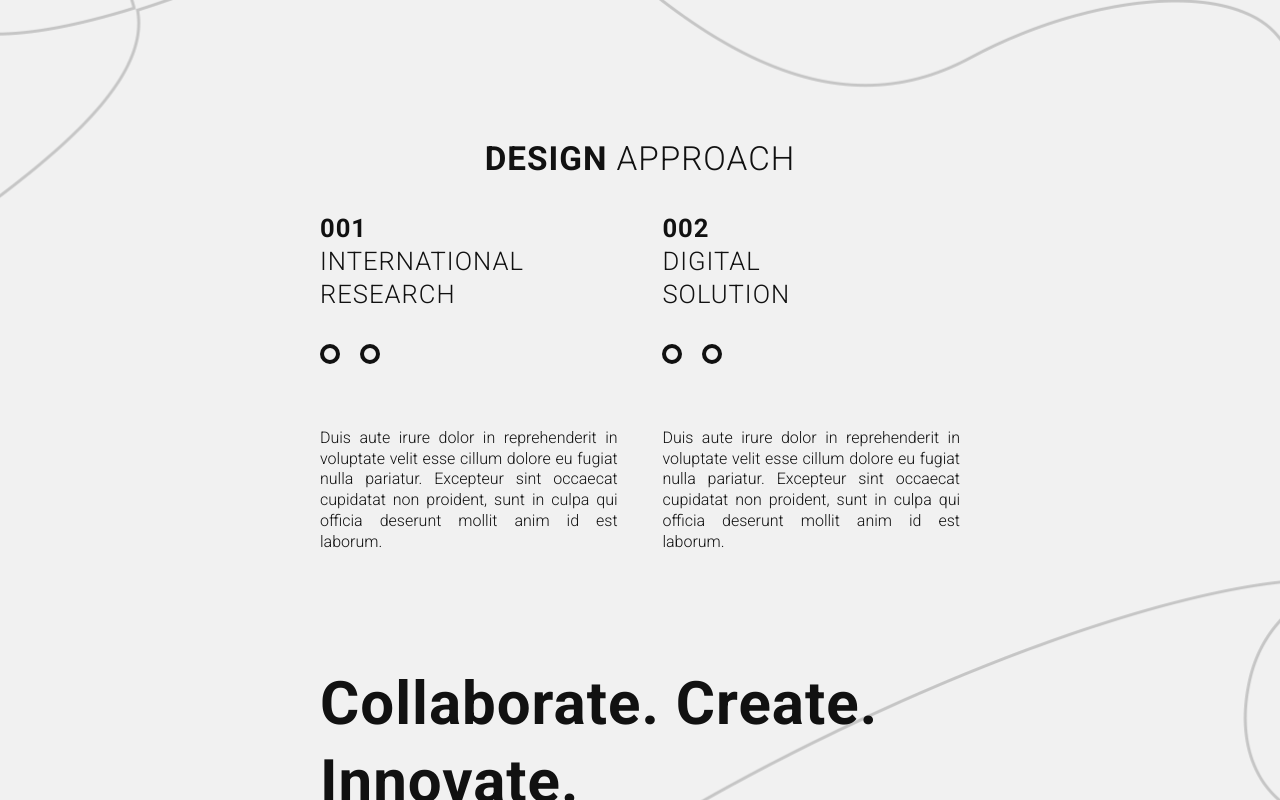
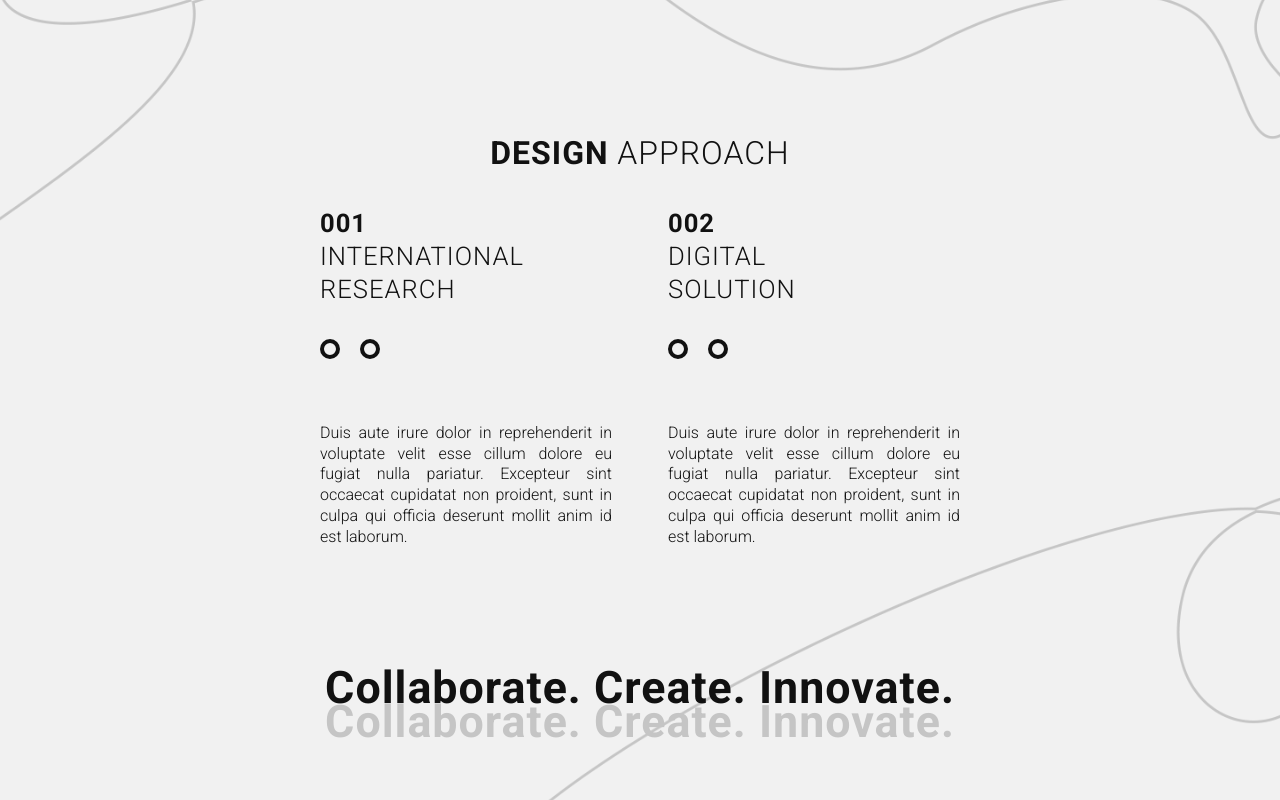
Before and after one commit to edenacyg/MadHatter, a React (Create React App) app: page / in a window 1280 px wide. Shown: the part 1580-2380 px from the top of the page. Built offline with nearby package versions, Linux system fonts and the light colour scheme.

Commit message:
responsive05

```diff
--- a/src/Partials/project.jsx
+++ b/src/Partials/project.jsx
@@ -5,10 +5,12 @@ function project() {
     return (
         <div className='item'>
             <img src="./images/hero-image.jpg" alt="" />
-            <h2>Project - 001</h2>
-            <div className='icons'>
-                <Circle />
-                <Circle />
+            <div className="project-title">
+                <h2>Project - 001</h2>
+                <div className='icons'>
+                    <Circle />
+                    <Circle />
+                </div>
             </div>
             <p>Duis aute irure dolor in reprehenderit in voluptate velit esse cillum dolore eu fugiat nulla pariatur. Excepteur sint occaecat cupidatat non proident, sunt in culpa qui officia deserunt mollit anim id est laborum.</p>
         </div>
--- a/src/Styles/App.css
+++ b/src/Styles/App.css
@@ -20,7 +20,7 @@
 }
 
 .App h2 {
-  font-size: clamp(1.1rem, 2.6vw, 6rem);
+  font-size: clamp(1.1rem, 2.5vw, 6rem);
   font-weight: 300;
 }
 
@@ -30,12 +30,13 @@
 }
 
 .App h4 {
-  font-size: 60px;
+  font-size: clamp(1.8rem, 3.5vw, 10rem);
   text-transform: initial;
 }
 
 .App h6 {
   font-size: 20px;
+  text-transform: uppercase;
 }
 
 .App .styled {
@@ -251,7 +252,7 @@ header nav {
 }
 
 .page-body .approach-con .approach-subcon {
-  width: 50%;
+  width: clamp(20rem, 60vw, 65rem);
   display: flex;
   flex-direction: column;
   align-items: center;
@@ -266,13 +267,14 @@ header nav {
 .page-body .approach-con .contents {
   display: flex;
   flex-wrap: wrap;
-  gap: 2.8rem;
+  gap: 3.5rem;
   margin-bottom: 5rem;
+  width: clamp(20rem, 65vw, 40rem);
 }
 
 .page-body .approach-con .contents .intentional-content,
 .page-body .approach-con .contents .digital-content {
-  flex: 1 1 calc(230px - 10px);
+  flex: 1 1 calc(190px - 10px);
   display: flex;
   flex-direction: column;
   gap: 2rem;
@@ -291,7 +293,7 @@ header nav {
   justify-content: center;
   align-items: center;
   flex-direction: column;
-  gap: 100px;
+  gap: 12rem;
   padding: 10rem 0;
 }
 
@@ -317,7 +319,7 @@ header nav {
   display: flex;
   flex-direction: column;
   text-align: center;
-  gap: 5vw;
+  gap: 5rem;
 }
 
 .page-body .project-con .project-subcon .item-con {
@@ -327,10 +329,15 @@ header nav {
   flex-wrap: wrap;
 }
 
+.page-body .project-con .project-subcon .item-con > :nth-child(even) {
+  margin-top: 5rem;
+  margin-bottom: -5rem;
+}
+
 .page-body .project-con .project-subcon .item-con .item {
   display: flex;
   flex-direction: column;
-  gap: 20px;
+  gap: 2rem;
   flex: 1 1 calc(288px - 10px);
 }
 
@@ -338,6 +345,16 @@ header nav {
   width: 100%;
   max-width: 100%;
   height: auto;
+}
+
+.page-body .project-con .project-subcon .item-con .item .project-title {
+  display: flex;
+  gap: 2rem;
+  align-items: center;
+}
+
+.page-body .project-con .project-subcon .item-con .item .project-title .icons {
+  justify-content: flex-end;
 }
 
 .page-body .project-con .testimonial-subcon {
@@ -491,11 +508,22 @@ footer p {
   .category {
     flex: 1 1 calc(90% / 2) !important;
   }
-  .item {
+  .item-con .item {
     flex: 1 1 235px;
   }
   .about-text {
     flex-direction: column;
+  }
+  .project-con {
+    gap: 5rem !important;
+  }
+  .project-con .project-subcon .item-con > :nth-child(even) {
+    margin-top: 0rem !important;
+    margin-bottom: 0rem !important;
+  }
+  .project-con .project-subcon .item-con .item {
+    margin: 0;
+    margin-bottom: 4rem !important;
   }
 }
 
@@ -509,6 +537,12 @@ footer p {
   }
   .hero-subcon .hero-text-con {
     width: 100% !important;
+  }
+  .approach-con .contents p {
+    margin-top: 0rem !important;
+  }
+  .approach-con h4 {
+    font-size: 1.3rem;
   }
   .item-con .item {
     flex: 1 1 100px;
--- a/src/Styles/App.scss
+++ b/src/Styles/App.scss
@@ -16,7 +16,7 @@
 	}
 
 	h2 {
-		font-size: clamp(1.1rem, 2.6vw, 6rem);
+		font-size: clamp(1.1rem, 2.5vw, 6rem);
 		font-weight: 300;
 	}
 
@@ -26,12 +26,13 @@
 	}
 
 	h4 {
-		font-size: $xl-font;
+		font-size: clamp(1.8rem, 3.5vw, 10rem);
 		text-transform: initial;
 	}
 
 	h6 {
 		font-size: 20px;
+		text-transform: uppercase;
 	}
 
 	.styled {
@@ -186,7 +187,7 @@ header {
 		padding: 10rem 0;
 
 		.approach-subcon {
-			width: 50%;
+			width: clamp(20rem, 60vw, 65rem);
 			display: flex;
 			flex-direction: column;
 			align-items: center;
@@ -201,12 +202,13 @@ header {
 		.contents {
 			display: flex;
 			flex-wrap: wrap;
-			gap: 2.8rem;
+			gap: 3.5rem;
 			margin-bottom: 5rem;
+			width: clamp(20rem, 65vw, 40rem);
 
 			.intentional-content,
 			.digital-content {
-				flex: 1 1 calc(230px - 10px);
+				flex: 1 1 calc(190px - 10px);
 				display: flex;
 				flex-direction: column;
 				gap: 2rem;
@@ -225,7 +227,7 @@ header {
 		justify-content: center;
 		align-items: center;
 		flex-direction: column;
-		gap: 100px;
+		gap: 12rem;
 		padding: 10rem 0;
 
 		.project-subcon {
@@ -233,7 +235,7 @@ header {
 			display: flex;
 			flex-direction: column;
 			text-align: center;
-			gap: 5vw;
+			gap: 5rem;
 
 			.item-con {
 				display: flex;
@@ -241,16 +243,31 @@ header {
 				text-align: left;
 				flex-wrap: wrap;
 
+				> :nth-child(even) {
+					margin-top: 5rem;
+					margin-bottom: -5rem;
+				}
+
 				.item {
 					display: flex;
 					flex-direction: column;
-					gap: 20px;
+					gap: 2rem;
 					flex: 1 1 calc(288px - 10px);
 
 					img {
 						width: 100%;
 						max-width: 100%;
 						height: auto;
+					}
+
+					.project-title {
+						display: flex;
+						gap: 2rem;
+						align-items: center;
+
+						.icons {
+							justify-content: flex-end;
+						}
 					}
 				}
 			}
@@ -364,12 +381,33 @@ footer {
 		flex: 1 1 calc(90% / 2) !important;
 	}
 
-	.item {
-		flex: 1 1 235px;
+	.item-con {
+		.item {
+			flex: 1 1 235px;
+		}
 	}
 
 	.about-text {
 		flex-direction: column;
+	}
+
+	.project-con {
+		gap: 5rem !important;
+
+		.project-subcon {
+			.item-con {
+				> :nth-child(even) {
+					margin-top: 0rem !important;
+					margin-bottom: 0rem !important;
+				}
+
+				.item {
+					margin: 0;
+					margin-bottom: 4rem !important;
+				}
+			}
+		}
+
 	}
 }
 
@@ -383,6 +421,18 @@ footer {
 
 		.hero-text-con {
 			width: 100% !important;
+		}
+	}
+
+	.approach-con {
+		.contents {
+			p {
+				margin-top: 0rem !important;
+			}
+		}
+
+		h4 {
+			font-size: 1.3rem;
 		}
 	}
 
```
